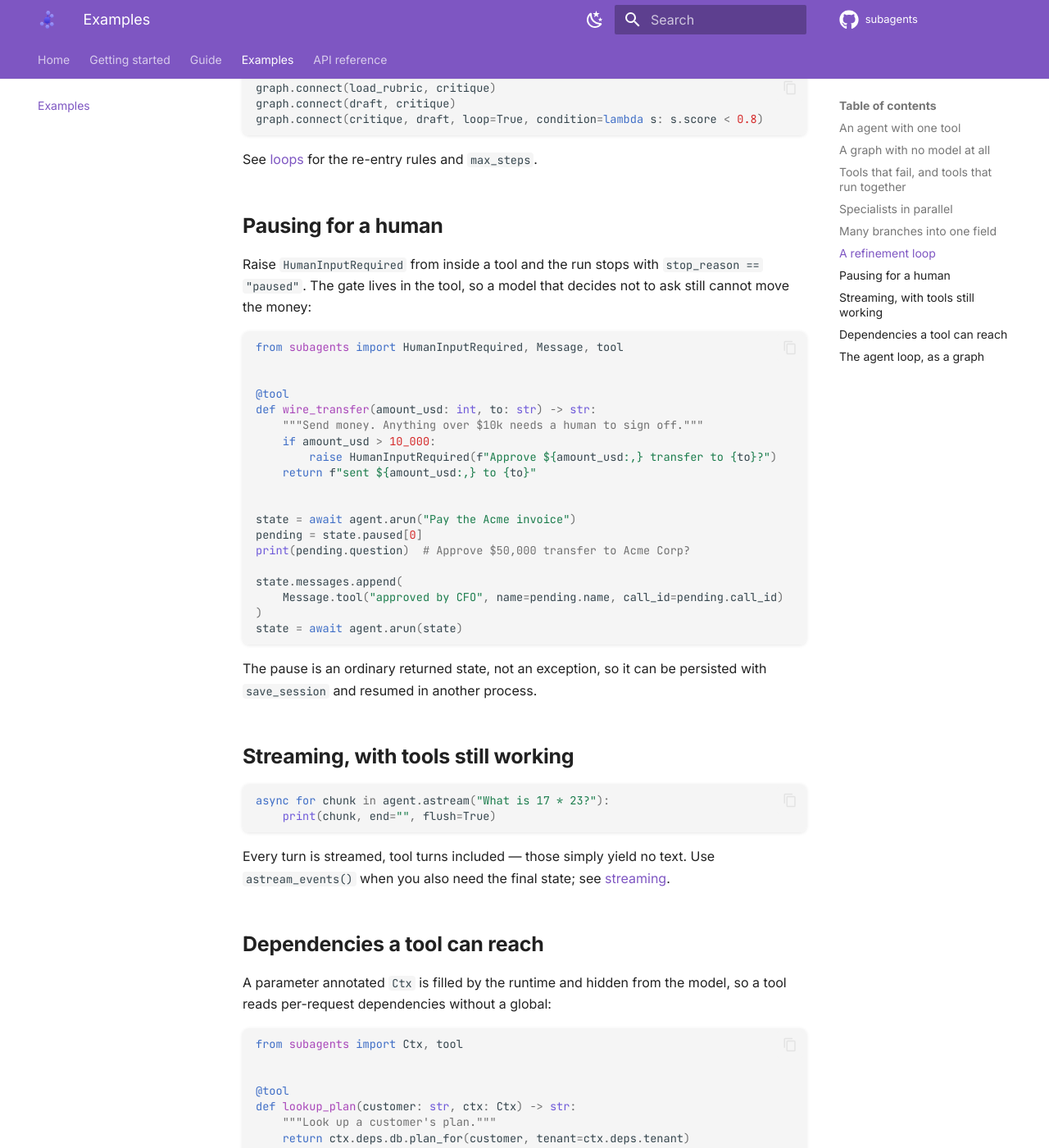
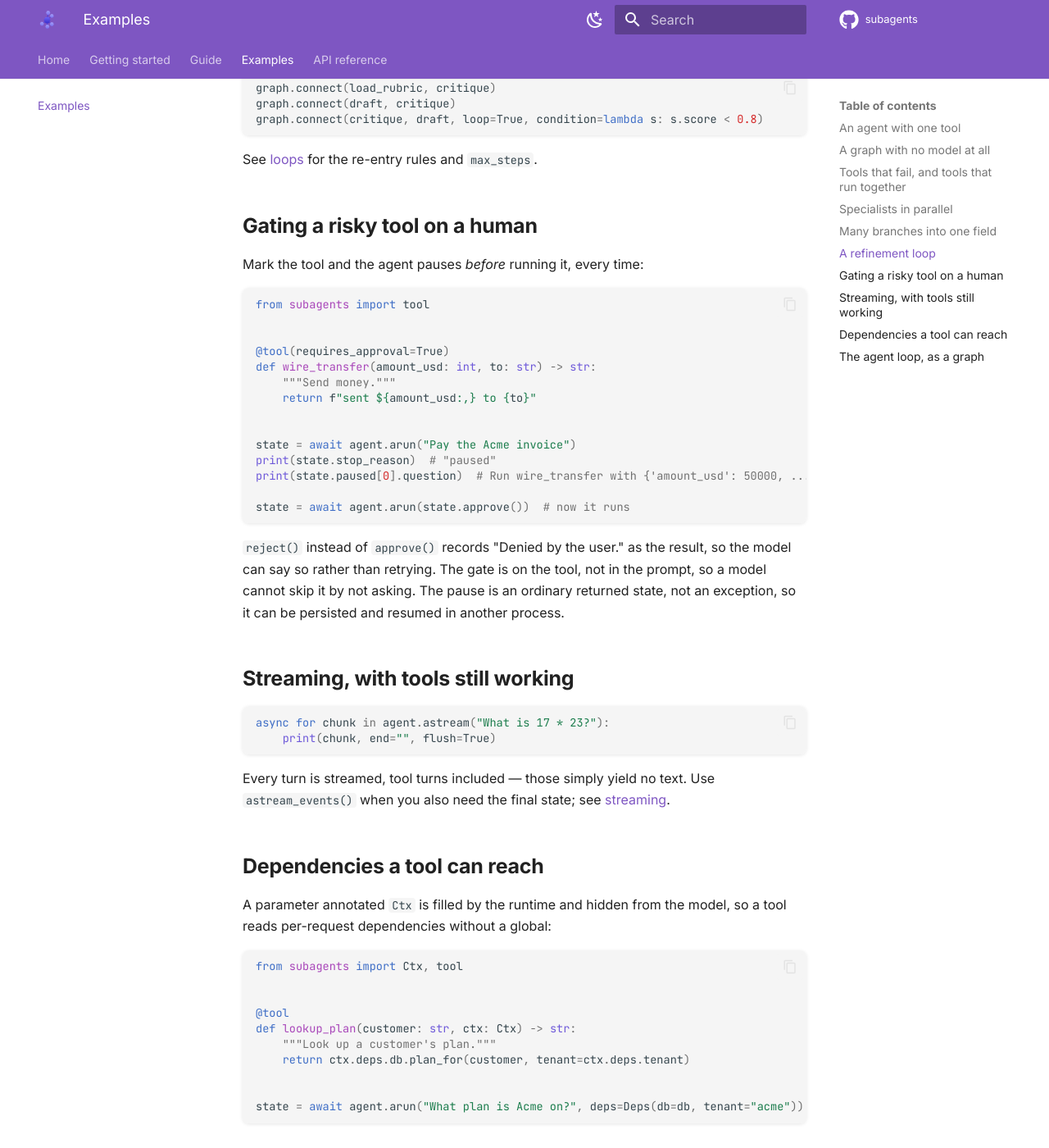
Before and after one commit to sayedshaun/deepharness, an MkDocs documentation site: the page built from docs/examples.md, in a window 1280 px wide and 1400 px high, scrolled down 2791 px. Shown: the whole window at 82% size. Built offline with MkDocs 1.6.1 and Material for MkDocs 9.7.7, drawn with Linux system fonts in a browser that asks for light colours; comment, search, counter and statistics services are not loaded.

Commit message:
docs: show gating a risky tool with requires_approval

````diff
--- a/docs/examples.md
+++ b/docs/examples.md
@@ -130,35 +130,31 @@ graph.connect(critique, draft, loop=True, condition=lambda s: s.score < 0.8)
 
 See [loops](guide/graph.md#loops) for the re-entry rules and `max_steps`.
 
-## Pausing for a human
+## Gating a risky tool on a human
 
-Raise `HumanInputRequired` from inside a tool and the run stops with `stop_reason == "paused"`.
-The gate lives in the tool, so a model that decides not to ask still cannot move the money:
+Mark the tool and the agent pauses *before* running it, every time:
 
 ```python
-from subagents import HumanInputRequired, Message, tool
+from subagents import tool
 
 
-@tool
+@tool(requires_approval=True)
 def wire_transfer(amount_usd: int, to: str) -> str:
-    """Send money. Anything over $10k needs a human to sign off."""
-    if amount_usd > 10_000:
-        raise HumanInputRequired(f"Approve ${amount_usd:,} transfer to {to}?")
+    """Send money."""
     return f"sent ${amount_usd:,} to {to}"
 
 
 state = await agent.arun("Pay the Acme invoice")
-pending = state.paused[0]
-print(pending.question)  # Approve $50,000 transfer to Acme Corp?
+print(state.stop_reason)  # "paused"
+print(state.paused[0].question)  # Run wire_transfer with {'amount_usd': 50000, ...}?
 
-state.messages.append(
-    Message.tool("approved by CFO", name=pending.name, call_id=pending.call_id)
-)
-state = await agent.arun(state)
+state = await agent.arun(state.approve())  # now it runs
 ```
 
-The pause is an ordinary returned state, not an exception, so it can be persisted with
-`save_session` and resumed in another process.
+`reject()` instead of `approve()` records "Denied by the user." as the result, so the model can
+say so rather than retrying. The gate is on the tool, not in the prompt, so a model cannot skip
+it by not asking. The pause is an ordinary returned state, not an exception, so it can be
+persisted and resumed in another process.
 
 ## Streaming, with tools still working
 
````
